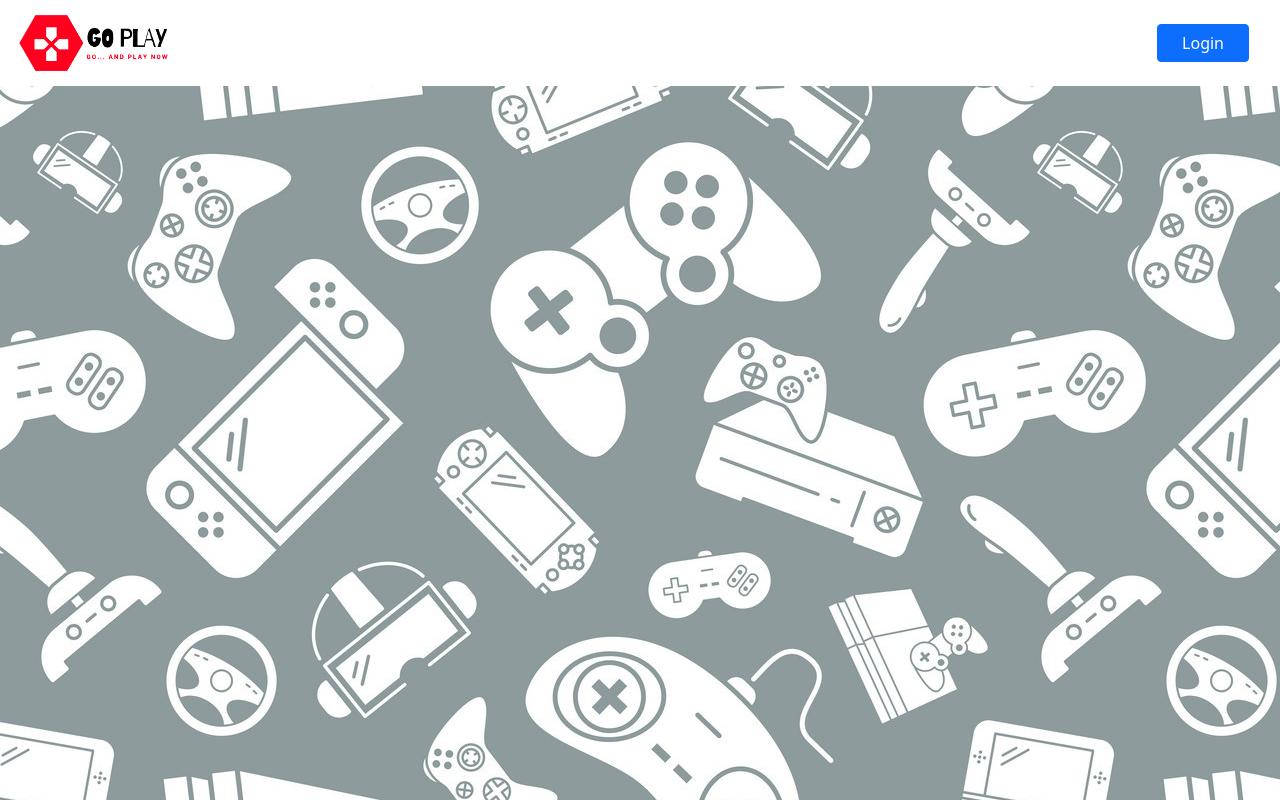
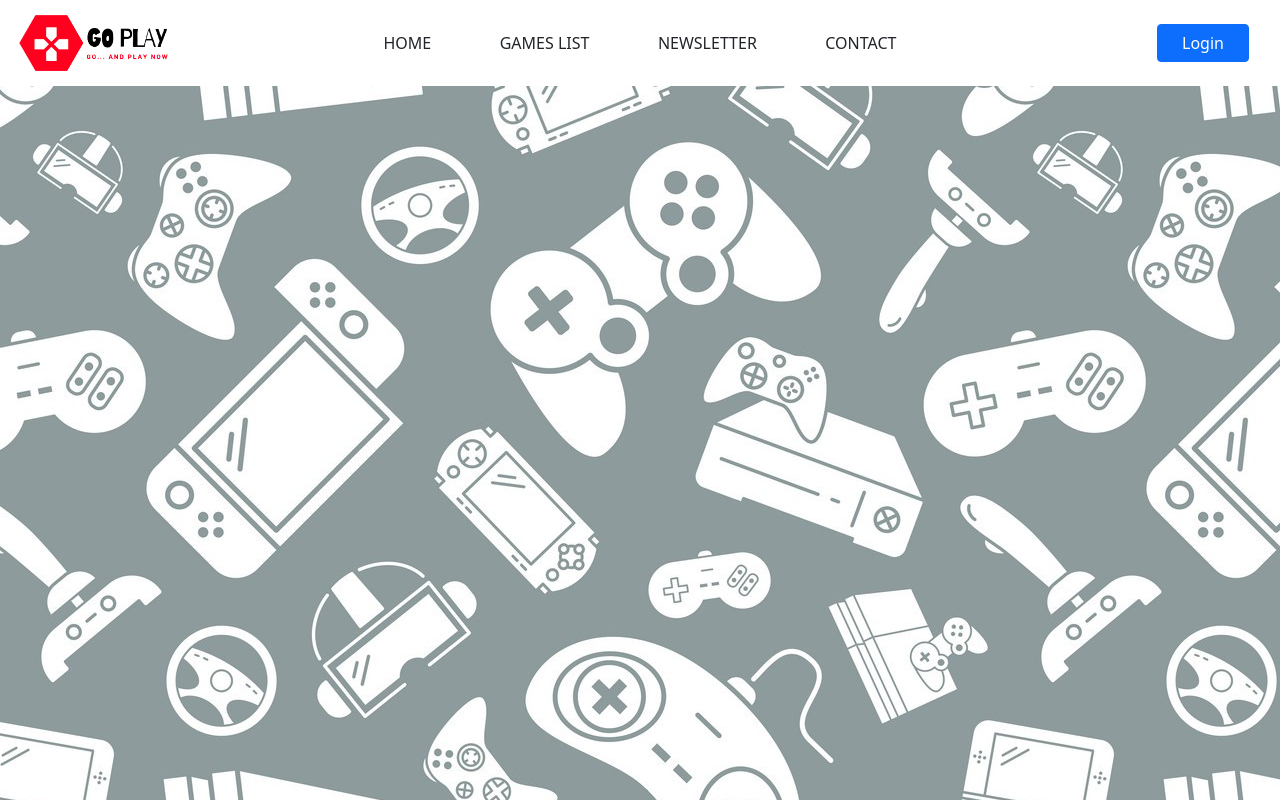
Before and after one commit to almas615/Binar-Traditional-Game, a Next.js app: page /game in a window 1280 px wide. Built offline with nearby package versions, Linux system fonts and the light colour scheme; no server answers; sample sign-in values are in the browser's storage.

Commit message:
attempt to merge with development 2

```diff
--- a/components/layout/Header.js
+++ b/components/layout/Header.js
@@ -32,6 +32,19 @@ const Header = () => {
               </Link>
             </div>
           </div>
+
+          <Link href="/home">
+            <a className="btn nav-links">HOME</a>
+          </Link>
+          <Link href="/game">
+            <a className="btn nav-links">GAMES LIST</a>
+          </Link>
+          <Link href="/">
+            <a className="btn nav-links">NEWSLETTER</a>
+          </Link>
+          <Link href="/">
+            <a className="btn nav-links">CONTACT</a>
+          </Link>
 
           <div className="col-3 mt-3 mt-md-0 text-center">
             {user ? (
--- a/pages/monopoli.js
+++ b/pages/monopoli.js
@@ -8,7 +8,7 @@ import { setMonopoliScore } from '../redux/actions/monopoliScoreActions';
 
 const mapStateToPros = (state) => {
   return {
-    monopoliScore: state.monopoliScore,
+    monopoliScore: state.monopoli,
   };
 };
 
@@ -20,7 +20,7 @@ const mapDispatchToProps = (dispatch) => {
 
 const clickHandel = (props) => {
   let randomScore = Math.ceil(Math.random() * 10);
-  props.setMonopoliScore(props.monopoliScore + randomScore);
+  props.setMonopoliScore(props.monopoliScore.monopoliScore + randomScore);
 
   const apiUrl = process.env.NEXT_PUBLIC_API_BASE_URL;
   fetch(`${apiUrl}/score`, {
@@ -82,7 +82,7 @@ function monopoli(props) {
                   style={{ color: 'black' }}
                 >
                   {' '}
-                  Total Score = {props.monopoliScore}{' '}
+                  Total Score = {props.monopoliScore.monopoliScore}{' '}
                 </h1>
 
                 <button
--- a/redux/actions/monopoliScoreActions.js
+++ b/redux/actions/monopoliScoreActions.js
@@ -1,6 +1,6 @@
 import { SET_MONOPOLI_SCORE } from '../constants/monopoliScoreConstants';
 
 export const setMonopoliScore = (score) => ({
-  type: 'SET_MONOPOLI_SCORE',
+  type: SET_MONOPOLI_SCORE,
   payload: score,
 });
--- a/redux/reducers/index.js
+++ b/redux/reducers/index.js
@@ -10,6 +10,7 @@ import { monopoliScoreReducer } from './monopoliScoreReducer';
 
 const reducer = combineReducers({
   played: getPlayedReducer,
+  monopoli: monopoliScoreReducer,
   register: registerReducer,
   login: loginReducer,
   load: loadReducer,
--- a/redux/reducers/monopoliScoreReducer.js
+++ b/redux/reducers/monopoliScoreReducer.js
@@ -1,4 +1,4 @@
-import { SET_MONOPOLI_SCORED } from '../constants/monopoliScoreConstants';
+import { SET_MONOPOLI_SCORE } from '../constants/monopoliScoreConstants';
 
 // monopoliScoreReducer
 const initialState = {
@@ -7,7 +7,7 @@ const initialState = {
 
 export const monopoliScoreReducer = (state = initialState, action) => {
   switch (action.type) {
-    case SET_MONOPOLI_SCORED:
+    case SET_MONOPOLI_SCORE:
       return { ...state, monopoliScore: action.payload };
     default:
       return state;
```
Also changed, not shown: components/Home.js (+4 -3 lines), components/user/DetailsProfile.js (+4 -3 lines).
